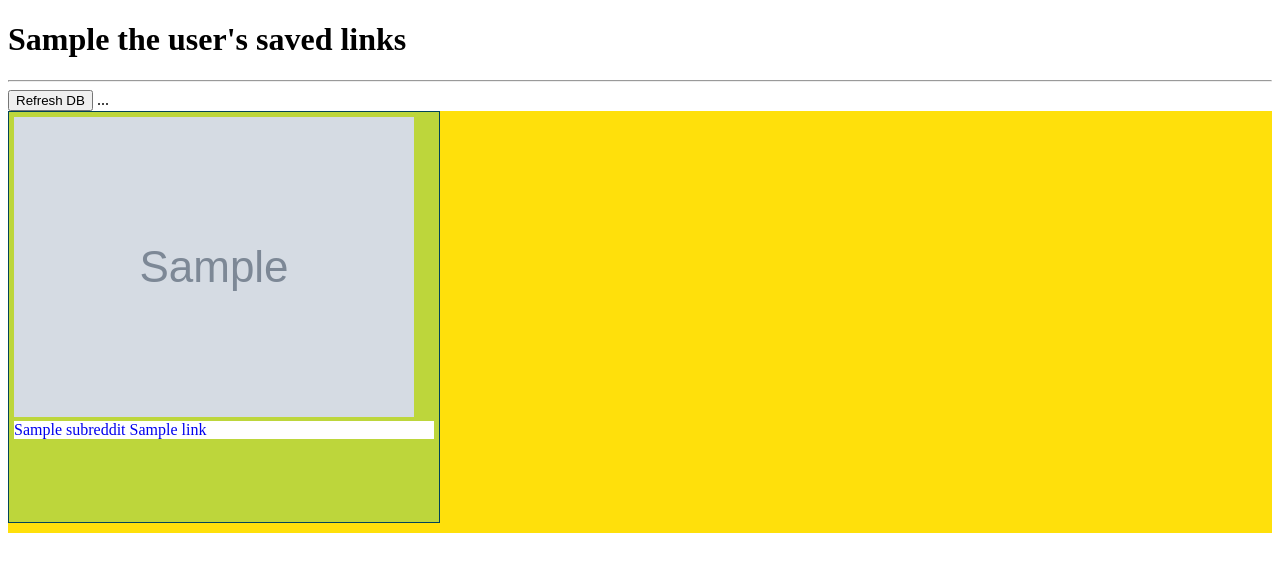
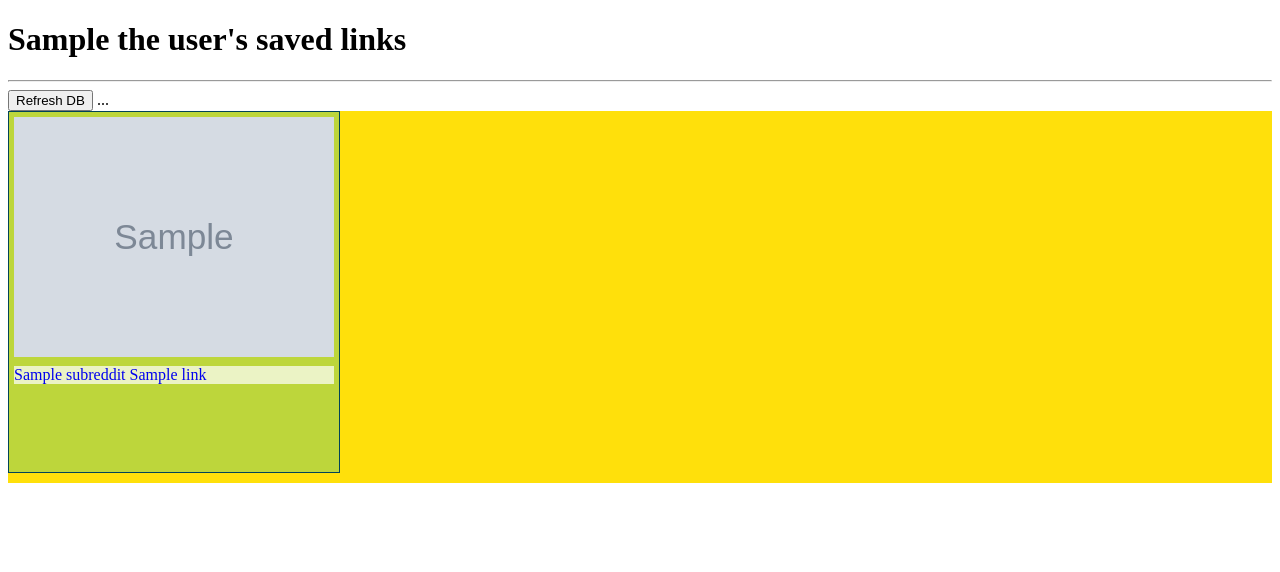
Before and after one commit to lozog/reddit-savedlink-praw, a Flask app: template src/templates/index.html in a window 1280 px wide. Shown: the top 572 px of the page. Run offline with Flask 2, Linux system fonts and the light colour scheme; the template is opened without the code that fills it: most values are stand-ins (such as "Sample title", 1, 10 or a date in 2020); grey boxes marked "Sample" are stand-in pictures; parts of the project's set-up code (start-up, migrations or seed data) failed here and were passed over.

Commit message:
feat: css style changes

```diff
--- a/src/static/style.css
+++ b/src/static/style.css
@@ -1,6 +1,6 @@
 .savedlink-card {
-  width: 420px;
-  height: 400px;
+  width: 320px;
+  height: 350px;
   margin-right: 10px;
   margin-bottom: 10px;
   border: 1px solid #014358;
@@ -10,15 +10,19 @@
 }
 
 .savedlink-info {
-  background-color: white;
+  background-color: rgba(255,255,255,0.7);
+  margin-top: 5px;
 }
 
-.savedlink-thumb {}
+.savedlink-thumb {
+  width: 100%;
+  max-height: 290px;
+}
 
 .savedlink-thumb-container {
   overflow: hidden;
   width: 100%;
-  max-height: 340px;
+  max-height: 290px;
 }
 
 .main-listing {
```
